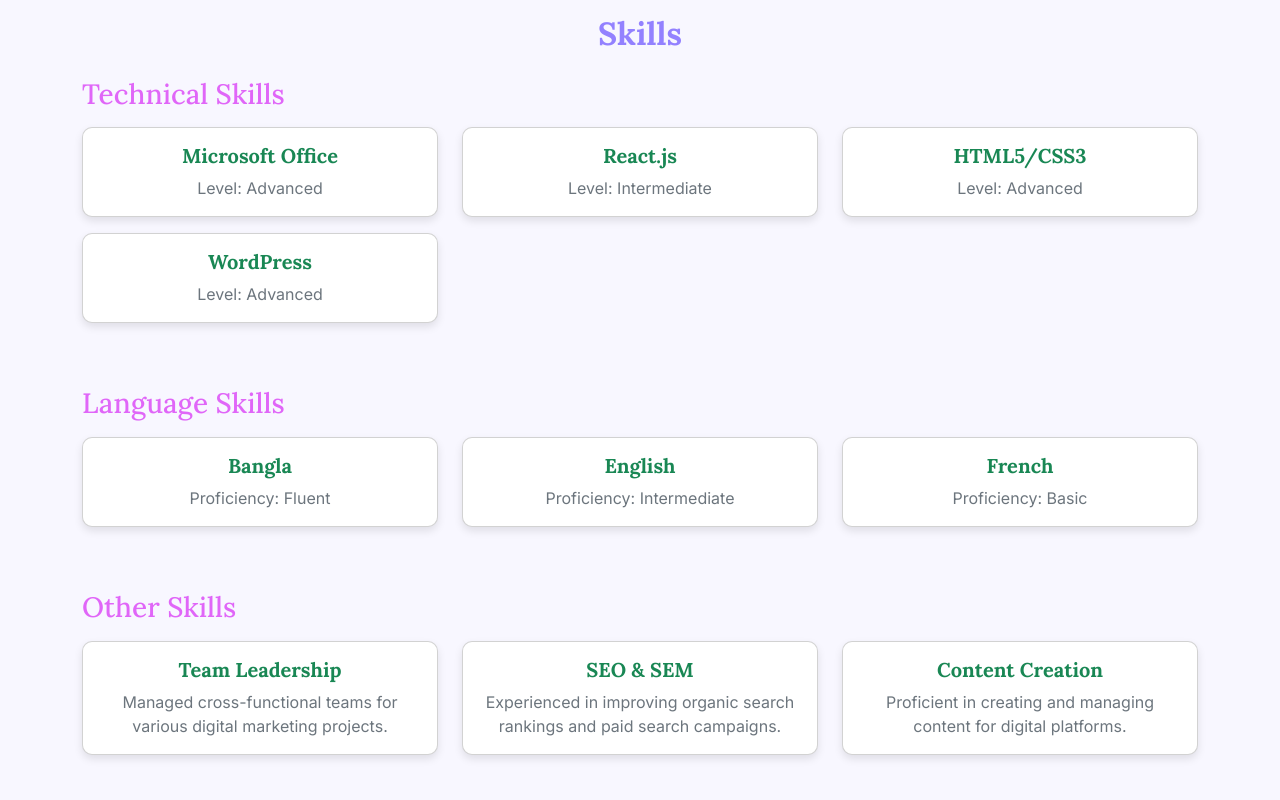
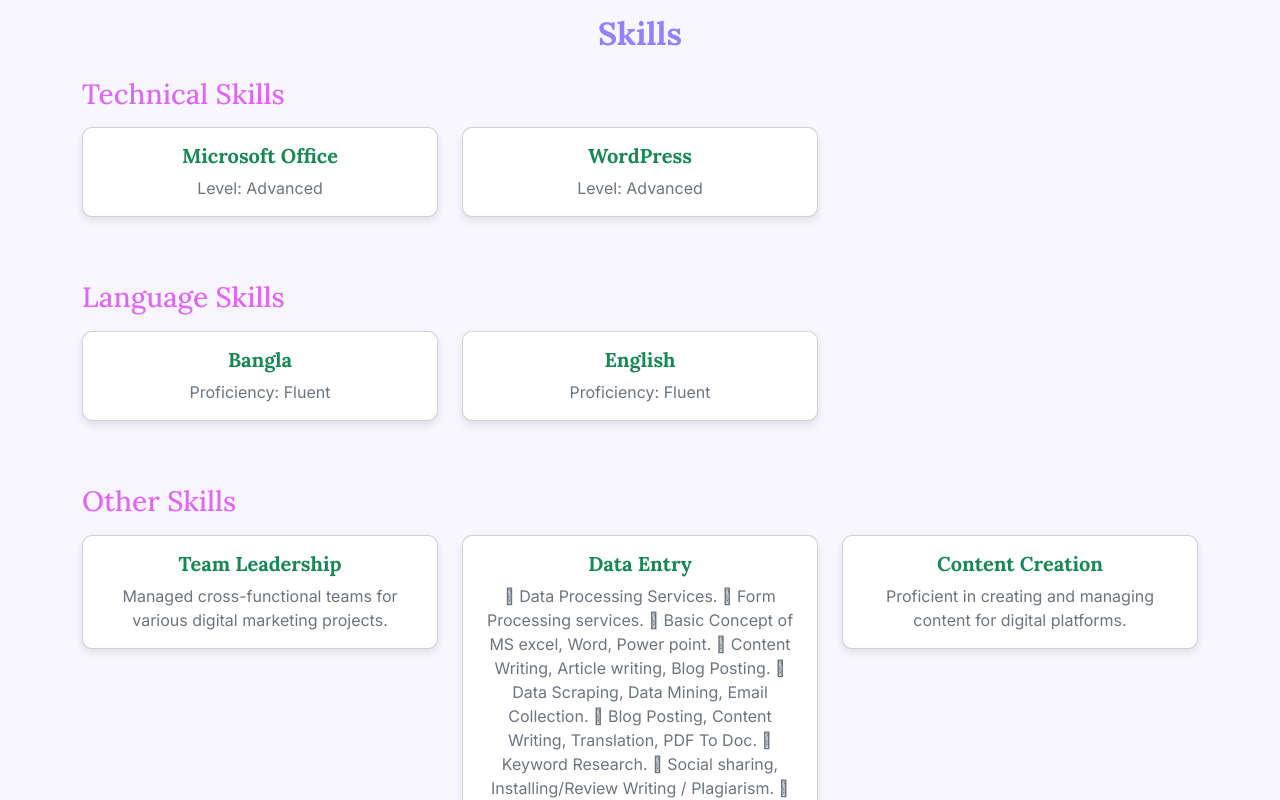
Before and after one commit to AbuHorairaTarif/de-bio, a React (Vite) app in the folder react-portfolio/: page / in a window 1280 px wide. Shown: the part 460-1260 px from the top of the page. Built offline with nearby package versions, Linux system fonts and the light colour scheme; a web font is replaced by a local one.

Commit message:
email setup and other changes done

```diff
--- a/react-portfolio/public/data/skillsData.json
+++ b/react-portfolio/public/data/skillsData.json
@@ -4,15 +4,6 @@
       "name": "Microsoft Office",
       "level": "Advanced"
     },
-      {
-        "name": "React.js",
-        "level": "Intermediate"
-      },
-      {
-        "name": "HTML5/CSS3",
-        "level": "Advanced"
-      },
-
     {
       "name": "WordPress",
       "level": "Advanced"
@@ -25,11 +16,7 @@
     },
     {
       "name": "English",
-        "proficiency": "Intermediate"
-      },
-      {
-        "name": "French",
-        "proficiency": "Basic"
+      "proficiency": "Fluent"
     }
   ],
   "otherSkills": [
@@ -38,8 +25,8 @@
       "description": "Managed cross-functional teams for various digital marketing projects."
     },
     {
-        "name": "SEO & SEM",
-        "description": "Experienced in improving organic search rankings and paid search campaigns."
+      "name": "Data Entry",
+      "description": " Data Processing Services.\n Form Processing services.\n Basic Concept of MS excel, Word, Power point.\n Content Writing, Article writing, Blog Posting.\n Data Scraping, Data Mining, Email Collection.\n Blog Posting, Content Writing, Translation, PDF To Doc.\n Keyword Research.\n Social sharing, Installing/Review Writing / Plagiarism.\n B2B Lead Generation, LinkedIn Lead Generation etc."
     },
     {
       "name": "Content Creation",
--- a/react-portfolio/public/data/socialMediaData.json
+++ b/react-portfolio/public/data/socialMediaData.json
@@ -2,27 +2,23 @@
   "socialMedia": [
     {
       "platform": "Facebook",
-      "url": "https://www.facebook.com/yourprofile",
+      "url": "https://www.facebook.com/md.abulhasnat.bhuiyan.73",
       "icon": "fab fa-facebook"
     },
     {
       "platform": "WhatsApp",
-      "url": "https://wa.me/yourphonenumber",
+      "url": "https://wa.me/+8801916204562",
       "icon": "fab fa-whatsapp"
     },
-    {
-      "platform": "Twitter",
-      "url": "https://twitter.com/yourprofile",
-      "icon": "fab fa-twitter"
-    },
+
     {
       "platform": "Instagram",
-      "url": "https://www.instagram.com/yourprofile",
+      "url": "https://www.instagram.com/md.abulhasnatbhuiyan483/",
       "icon": "fab fa-instagram"
     },
     {
       "platform": "Telegram",
-      "url": "https://t.me/yourprofile",
+      "url": "https://t.me/hasnat019",
       "icon": "fab fa-telegram"
     }
   ]
--- a/react-portfolio/public/data/timelineData.json
+++ b/react-portfolio/public/data/timelineData.json
@@ -1,26 +1,14 @@
 [
-    {
-      "title": "Senior Digital Marketing Specialist",
-      "organization": "XYZ Media",
-      "year": "2023 - Present",
-      "description": "Managed a team of 10 digital marketers and led SEO and content marketing campaigns that increased organic traffic by 40%."
-    },
-    {
-      "title": "Digital Marketing Executive",
-      "organization": "ABC Technologies",
-      "year": "2020 - 2023",
-      "description": "Handled paid advertising campaigns across Google, Facebook, and LinkedIn, driving a 25% increase in conversion rates."
-    },
-    {
-      "title": "Content Writer & SEO Analyst",
-      "organization": "Creative Minds",
-      "year": "2018 - 2020",
-      "description": "Developed SEO-optimized content and executed keyword strategies that boosted search engine rankings for multiple clients."
-    },
-    {
-      "title": "Junior Data Entry Specialist",
-      "organization": "DataPro Solutions",
-      "year": "2016 - 2018",
-      "description": "Accurately entered and managed large volumes of client data, reducing data entry errors by 15% through process improvements."
-    }
-  ]
+  {
+    "title": "Data Specialist, Manager",
+    "organization": "Asian Paints Bd Ltd.",
+    "year": "August 2018 – Continue",
+    "description": "Entered data into the system with speed and accuracy, averaging 45 WPM.\nManaged and updated client records, ensuring data integrity.\nAssisted with file transfers and backups.\nImplemented artificial intelligence tools in our workflow."
+  },
+  {
+    "title": "Data Entry Officer",
+    "organization": "Golden Harvest Ice cream Ltd",
+    "year": "May 2014 – September 2018",
+    "description": "Processed high-volume data within tight deadlines.\nCollaborated with the IT team on troubleshooting data-related issues.\nPerformed regular backups to ensure data preservation."
+  }
+]
--- a/react-portfolio/public/portfolioData.json
+++ b/react-portfolio/public/portfolioData.json
@@ -11,19 +11,20 @@
   },
   "about": {
     "title": "About Me",
-      "description": "I have over 2 years of experience in digital marketing and data entry, helping businesses optimize their digital strategies and manage data efficiently."
+    "description": "Dedicated Data Entry Specialist with over 10 years of experience in different renowned organizations. Familiar with different type of sites like quilbot.com, ChatGPT, yelp.com, yellowpages.com, apollo. Io, snov.io. clutch.co, hunter.io, Map scraper, Google search scraper Google Sheet, Google Form etc. I use different types of tools like Email Extractor, Instant Data Scraper, Web Scraper etc. to complete data collection."
   },
   "services": {
     "title": "Services",
     "list": [
       "Digital Marketing Campaigns",
       "SEO & SEM Optimization",
-        "Data Entry & Data Management"
+      "Data Entry & Data Management",
+      "Social Media Management"
     ]
   },
   "contact": {
     "title": "Contact Me",
     "description": "Feel free to reach out for collaborations or queries.",
-      "email": "hasnat@example.com"
+    "email": "fourhhasnat@gmail.com"
   }
 }
--- a/react-portfolio/src/components/ContactForm.jsx
+++ b/react-portfolio/src/components/ContactForm.jsx
@@ -18,7 +18,7 @@ const ContactForm = () => {
         e.preventDefault();
 
         emailjs
-            .sendForm('service_knbfk9i', 'template_s1llh3g', e.target, 'PSZc1WAKKdelKOJ6s')
+            .sendForm('service_fchobct', 'template_hs53xll', e.target, 'u4Pq7rUVeZokTmROG')
             .then(
                 (result) => {
                     console.log(result.text);
--- a/react-portfolio/src/components/TestimonialList.jsx
+++ b/react-portfolio/src/components/TestimonialList.jsx
@@ -1,6 +1,6 @@
 import React, { useEffect, useState } from 'react';
 import TestimonialCard from './TestimonialCard';
-import testimonialsData from '../../public/data/testimonial.json';
+import testimonialsData from '../../src/data/testimonial.json';
 
 import './TestimonialCard.css';
 
--- /dev/null
+++ b/react-portfolio/src/data/testimonial.json
@@ -0,0 +1,23 @@
+[
+    {
+      "id": 1,
+      "name": "S M Nahid Hasan",
+      "role": "CEO, Example Company",
+      "testimonial": "His service was exceptional! Hasnat really delivered everything we needed and more. Highly recommend.",
+      "image": "https://upload.wikimedia.org/wikipedia/commons/9/91/Boki-avatar.jpg"
+    },
+    {
+      "id": 2,
+      "name": "Jane Smith",
+      "role": "Marketing Manager, XYZ Corp",
+      "testimonial": "Very professional and efficient. We were very satisfied with the results!",
+      "image": "https://upload.wikimedia.org/wikipedia/commons/2/2a/%E8%97%8D%E9%AD%94.webp"
+    },
+    {
+      "id": 3,
+      "name": "Samuel Jackson",
+      "role": "Founder, StartUp Inc.",
+      "testimonial": "They went above and beyond. The team’s expertise and dedication made a big difference.",
+      "image": "https://attic.sh/4uprcbve6dfm4y4dzrv7v2f1pxqp"
+    }
+  ]
--- a/react-portfolio/src/pages/Contact.jsx
+++ b/react-portfolio/src/pages/Contact.jsx
@@ -15,7 +15,7 @@ const Contact = () => {
     <div className="container mt-5">
       <h2 className='text-center mb-4 text-primary fw-bold'>{contactData.title}</h2>
       <p>{contactData.description}</p>
-      <p>Email: {contactData.email}</p>
+      <p>Email: <a href="mailto:fourhhasnat@gmail.com" className='text-dark fw-normal h6'>{contactData.email}</a> </p>
     </div>
     <ContactForm></ContactForm>
     <SocialMedia></SocialMedia>
--- a/react-portfolio/src/pages/Home.jsx
+++ b/react-portfolio/src/pages/Home.jsx
@@ -98,7 +98,7 @@ const Home = () => {
           </div>
         </div>
 
-        <Link to="/about" className="btn btn-primary mt-3">
+        <Link to="/contact" className="btn btn-primary mt-3">
           {homeData.buttonText}
         </Link>
       </div>
```
Also changed, not shown: react-portfolio/public/data/portfolioData.json (indentation only), 1 other file (tests, documents, lock files or other folders). Lines whose indentation alone changed are shown as unchanged.
